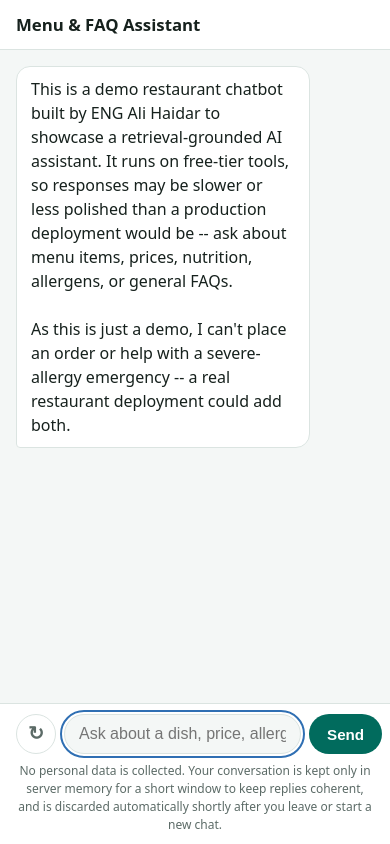
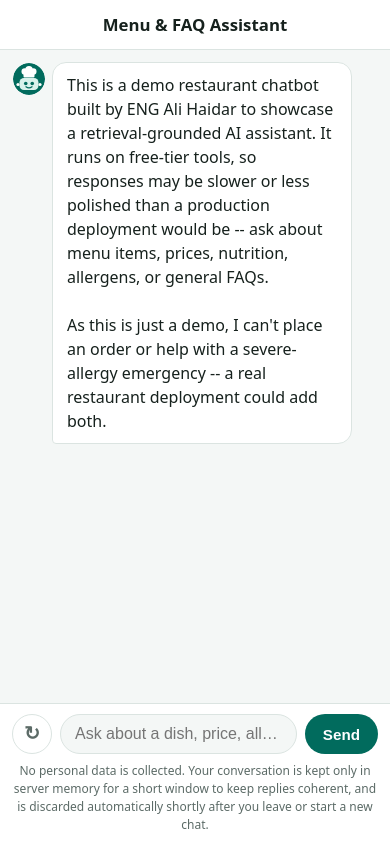
Before and after one commit to Aalihaidar/wagami-rag-en, a Python web app: template app/templates/chat.html in a window 390 px wide. Run offline with Jinja, Linux system fonts and the light colour scheme; the template is opened without the code that fills it, so the values that code supplies are empty.

Commit message:
feat: responsive chat layout and bot avatar
The composer input could not shrink below its intrinsic width, pushing the Send button off-screen on phones under ~375px and the Stop button off-screen while a reply loaded. Let the input shrink and have Stop take Send's place while a reply is in flight.

Add fluid type scaling and phone, touch, landscape and desktop breakpoints with safe-area insets, center the header title, and show a bot avatar beside assistant messages and the typing indicator.

```diff
--- a/app/static/css/chat.css
+++ b/app/static/css/chat.css
@@ -25,6 +25,12 @@
   --radius: 14px;
   --safe-top: env(safe-area-inset-top, 0px);
   --safe-bottom: env(safe-area-inset-bottom, 0px);
+  --safe-left: env(safe-area-inset-left, 0px);
+  --safe-right: env(safe-area-inset-right, 0px);
+  /* Side gutter shared by header, log and composer -- tighter on small phones. */
+  --gutter: 16px;
+  --avatar-size: 32px;
+  --avatar-offset: 40px; /* avatar + 8px gap */
 }
 
 @media (prefers-color-scheme: dark) {
@@ -49,6 +55,15 @@
   box-sizing: border-box;
 }
 
+/* Root size scales gently with the screen (16px on phones, up to 20px on large monitors);
+   everything below is in rem/%, so type, spacing and the chat column all grow together. The
+   16px floor also keeps the message input at >=16px, which stops iOS zooming on focus. */
+html {
+  font-size: clamp(16px, 13.6px + 0.4vw, 20px);
+  -webkit-text-size-adjust: 100%;
+  text-size-adjust: 100%;
+}
+
 html,
 body {
   height: 100%;
@@ -56,6 +71,9 @@
 
 body {
   margin: 0;
+  /* viewport-fit=cover lets the page draw under a landscape notch/rounded corner -- keep
+     content clear of it. */
+  padding-inline: var(--safe-left) var(--safe-right);
   background: var(--bg);
   color: var(--text);
   font-family:
@@ -66,7 +84,7 @@
     Helvetica,
     Arial,
     sans-serif;
-  font-size: 16px;
+  font-size: 1rem;
   line-height: 1.5;
 }
 
@@ -85,8 +103,11 @@
 .page {
   display: flex;
   flex-direction: column;
+  min-height: 100vh; /* fallback for browsers without dvh */
   min-height: 100dvh;
-  max-width: 720px;
+  /* Column width follows the root font size, so it widens on big screens instead of staying a
+     narrow strip; on anything smaller than that it simply fills the screen. */
+  max-width: 46rem;
   margin: 0 auto;
   background: var(--bg);
 }
@@ -94,7 +115,8 @@
 .app-header {
   display: flex;
   align-items: center;
-  padding: calc(12px + var(--safe-top)) 16px 12px;
+  justify-content: center;
+  padding: calc(12px + var(--safe-top)) var(--gutter) 12px;
   border-bottom: 1px solid var(--border);
   background: var(--surface);
 }
@@ -103,12 +125,14 @@
   font-size: 1.05rem;
   font-weight: 600;
   margin: 0;
+  text-align: center;
 }
 
 .message-log {
   flex: 1 1 auto;
+  min-width: 0;
   overflow-y: auto;
-  padding: 16px;
+  padding: var(--gutter);
   display: flex;
   flex-direction: column;
   gap: 10px;
@@ -119,7 +143,9 @@
   padding: 10px 14px;
   border-radius: var(--radius);
   white-space: pre-wrap;
-  word-wrap: break-word;
+  /* `anywhere` (unlike the older word-wrap/`break-word`) also lowers the bubble's min-content
+     width, so one long unbroken string can't force the bubble wider than the screen. */
+  overflow-wrap: anywhere;
   opacity: 0;
   transform: translateY(4px);
   animation: message-in 180ms ease-out forwards;
@@ -137,6 +163,30 @@
   background: var(--assistant-bubble);
   border: 1px solid var(--border);
   border-bottom-left-radius: 4px;
+}
+
+/* Bot avatar beside every assistant bubble (and the typing indicator, so it doesn't pop in
+   only when the answer lands). Drawn as a pseudo-element from one image file, so it needs no
+   markup or JS and isn't read out by screen readers -- swap the look by replacing
+   static/img/bot-avatar.svg (and bump the ?v= below -- the server sends no cache headers for
+   images, so browsers keep the old picture until the URL changes). The bubble's left margin
+   reserves the avatar's column. */
+.message--assistant,
+.typing-indicator {
+  position: relative;
+  margin-left: var(--avatar-offset);
+}
+
+.message--assistant::before,
+.typing-indicator::before {
+  content: "";
+  position: absolute;
+  top: 0;
+  left: calc(-1 * var(--avatar-offset));
+  width: var(--avatar-size);
+  height: var(--avatar-size);
+  border-radius: 50%;
+  background: url("../img/bot-avatar.svg?v=2") center / cover no-repeat;
 }
 
 .message--guest {
@@ -163,7 +213,8 @@
 
 .item-cards {
   display: grid;
-  grid-template-columns: repeat(auto-fill, minmax(150px, 1fr));
+  /* min(100%, ...) so a single column can never be wider than the bubble it sits in. */
+  grid-template-columns: repeat(auto-fill, minmax(min(100%, 9.5rem), 1fr));
   gap: 10px;
   margin-top: 10px;
 }
@@ -295,7 +346,7 @@
 .composer-area {
   border-top: 1px solid var(--border);
   background: var(--surface);
-  padding: 10px 16px calc(10px + var(--safe-bottom));
+  padding: 10px var(--gutter) calc(10px + var(--safe-bottom));
   position: sticky;
   bottom: 0;
 }
@@ -307,20 +358,27 @@
 
 .composer__input {
   flex: 1 1 auto;
+  /* The fix for controls vanishing on phones: a text input's automatic minimum width is its
+     intrinsic ~20-character size, so without this it refused to shrink and shoved the Send
+     button past the right edge of any screen under ~375px. */
+  min-width: 0;
   padding: 10px 14px;
   border-radius: 999px;
   border: 1px solid var(--border);
   background: var(--bg);
   color: var(--text);
   font-size: 1rem;
+  text-overflow: ellipsis;
 }
 
 .composer__button {
+  flex: 0 0 auto;
   border: none;
   border-radius: 999px;
   padding: 0 18px;
   font-size: 0.95rem;
   font-weight: 600;
+  white-space: nowrap;
   cursor: pointer;
 }
 
@@ -408,7 +466,7 @@
 .lightbox__close {
   position: absolute;
   top: calc(12px + var(--safe-top));
-  right: 16px;
+  right: calc(16px + var(--safe-right));
   background: rgba(255, 255, 255, 0.15);
   color: #fff;
   border: none;
@@ -418,6 +476,79 @@
   font-size: 1.4rem;
   line-height: 1;
   cursor: pointer;
+}
+
+/* ---- Responsive breakpoints. The base rules above are the small-phone layout; these adapt it
+   outward (phones -> tablets -> desktop) and for unusually short screens. ---- */
+
+/* Phones: tighter gutters, and item cards get the full width of the log so two fit side by side
+   instead of one oversized card inside a narrow 82% bubble. */
+@media (max-width: 600px) {
+  :root {
+    --gutter: 12px;
+  }
+
+  .message:has(> .item-cards) {
+    max-width: calc(100% - var(--avatar-offset));
+  }
+
+  .item-cards {
+    grid-template-columns: repeat(auto-fill, minmax(min(100%, 8.5rem), 1fr));
+  }
+}
+
+/* Very small phones (320-360px): give the input every spare pixel. */
+@media (max-width: 380px) {
+  .composer {
+    gap: 6px;
+  }
+
+  .composer__button {
+    padding: 0 14px;
+  }
+}
+
+/* Touch screens: 44px is the minimum comfortable tap target. */
+@media (pointer: coarse) {
+  .composer__button--new-chat {
+    width: 44px;
+    height: 44px;
+  }
+
+  .composer__input,
+  .composer__button--send,
+  .composer__button--stop {
+    min-height: 44px;
+  }
+}
+
+/* Desktop / large monitors: frame the chat column so it reads as an app, not a strip of page. */
+@media (min-width: 900px) {
+  .page {
+    border-inline: 1px solid var(--border);
+  }
+
+  .message {
+    max-width: 78%;
+  }
+}
+
+/* Short screens (phones in landscape): reclaim vertical space so the conversation stays
+   visible -- otherwise header + composer + privacy note can fill the whole screen. */
+@media (max-height: 480px) {
+  .app-header {
+    padding-top: calc(6px + var(--safe-top));
+    padding-bottom: 6px;
+  }
+
+  .composer-area {
+    padding-top: 6px;
+    padding-bottom: calc(6px + var(--safe-bottom));
+  }
+
+  .privacy-note {
+    display: none;
+  }
 }
 
 @media (prefers-reduced-motion: reduce) {
--- a/app/static/js/chat.js
+++ b/app/static/js/chat.js
@@ -148,6 +148,9 @@
 
 function setBusy(isBusy) {
   setComposerDisabled(isBusy);
+  // Stop takes Send's place rather than sitting beside it -- two buttons plus the input don't
+  // fit on a narrow phone, and a disabled Send is dead space while a reply is in flight anyway.
+  sendButton.hidden = isBusy;
   stopButton.hidden = !isBusy;
 }
 
--- a/app/templates/chat.html
+++ b/app/templates/chat.html
@@ -2,7 +2,10 @@
 <html lang="en">
   <head>
     <meta charset="utf-8" />
-    <meta name="viewport" content="width=device-width, initial-scale=1, viewport-fit=cover" />
+    <meta
+      name="viewport"
+      content="width=device-width, initial-scale=1, viewport-fit=cover, interactive-widget=resizes-content"
+    />
     <title>{{ title }}</title>
     <meta name="description" content="{{ meta_description }}" />
     <meta name="robots" content="noindex" />
```
Also changed, not shown: app/static/img/bot-avatar.svg (added).
